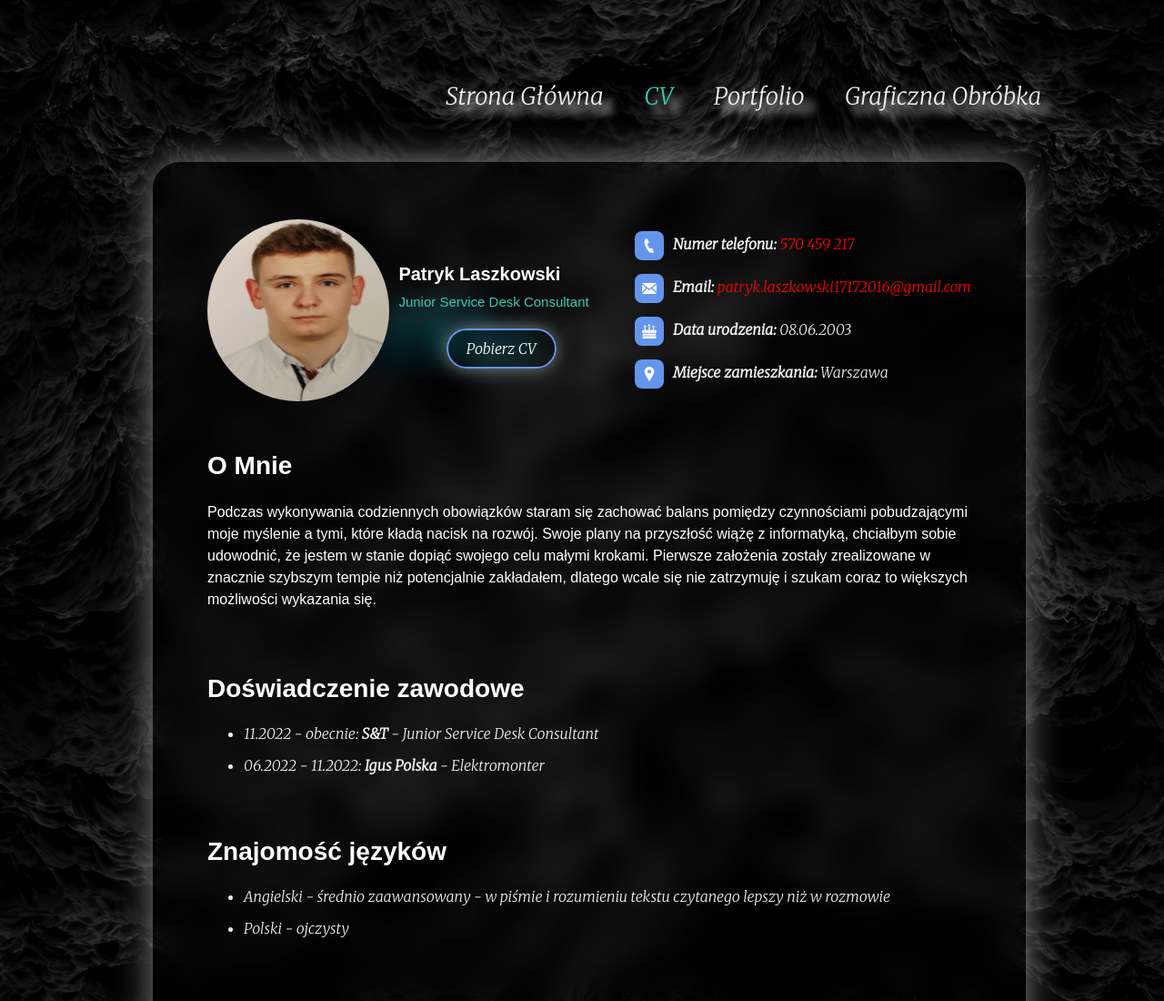
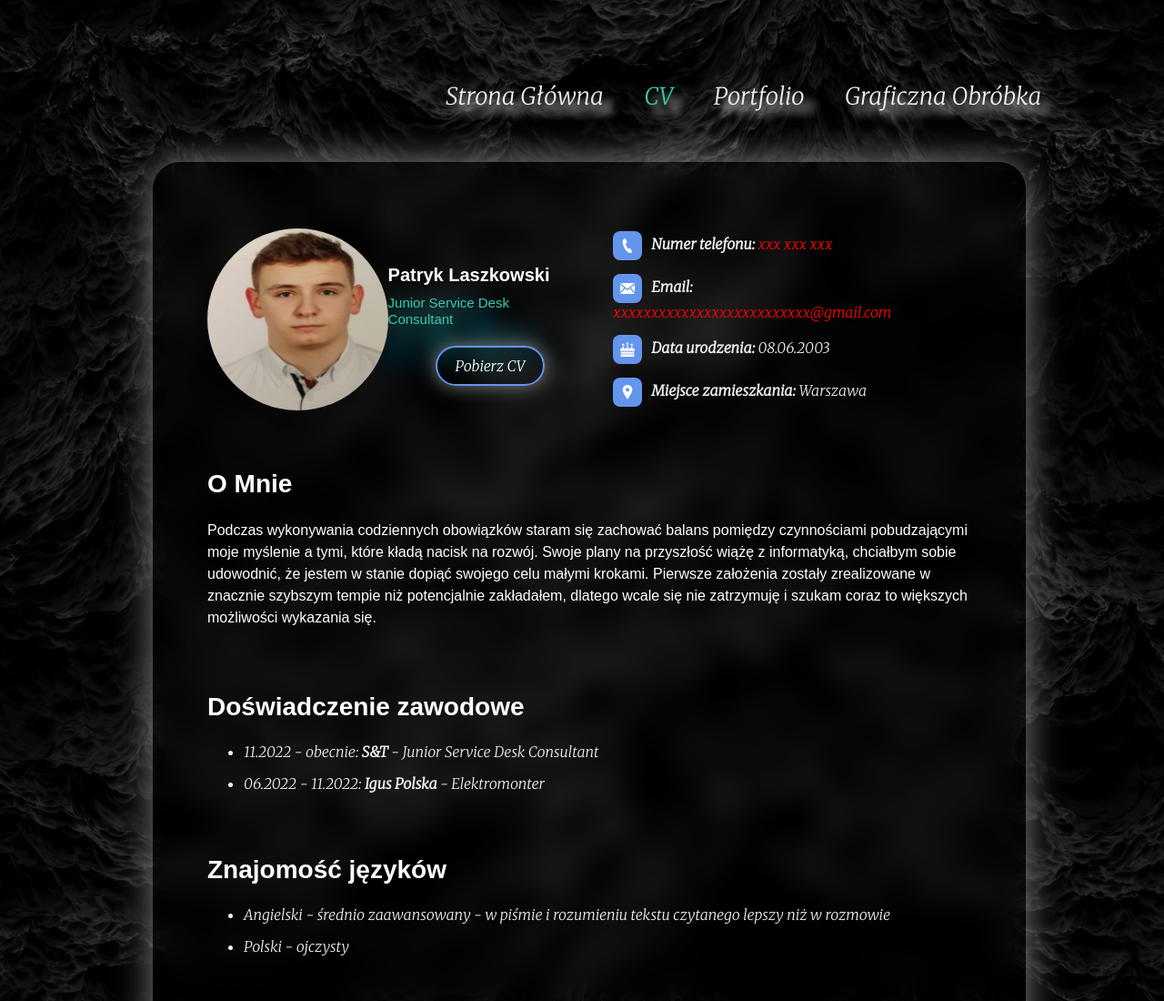
Before and after one commit to PatLas1/Strona_Wizytowkowa, a plain HTML site: page Cv.html in a window 1280 px wide. Shown: the top 1100 px of the page at 91% size. Drawn offline with Linux system fonts and the light colour scheme.

Commit message:
Update Cv.html

```diff
--- a/Cv.html
+++ b/Cv.html
@@ -36,8 +36,8 @@
                 </div>
                 <address>
                     <ul>
-                        <li><img class="address-icon kwadratokrag UpIcon" src="images/phone.png" alt=""/><b>Numer telefonu:</b> <a href="tel:570 459 217">570 459 217</a></li>
-                        <li><img class="address-icon kwadratokrag UpIcon" src="images/mail.png" alt=""/><b>Email:</b> <a href="mailto:patryk.laszkowski17172016@gmail.com">patryk.laszkowski17172016@gmail.com</a></li>
+                        <li><img class="address-icon kwadratokrag UpIcon" src="images/phone.png" alt=""/><b>Numer telefonu:</b> <a href="tel:xxx xxx xxx">xxx xxx xxx</a></li>
+                        <li><img class="address-icon kwadratokrag UpIcon" src="images/mail.png" alt=""/><b>Email:</b> <a href="mailto:xxxxxxxxxxxxxxxxxxxxxxxxx@gmail.com">xxxxxxxxxxxxxxxxxxxxxxxxxx@gmail.com</a></li>
                         <li><img class="address-icon kwadratokrag UpIcon" src="images/birthday-cake.png" alt=""/><b>Data urodzenia:</b> 08.06.2003</li>
                         <li><img class="address-icon kwadratokrag UpIcon" src="images/Lokalizacja.png" alt=""/><b>Miejsce zamieszkania:</b> Warszawa</li>
                     </ul>
```
